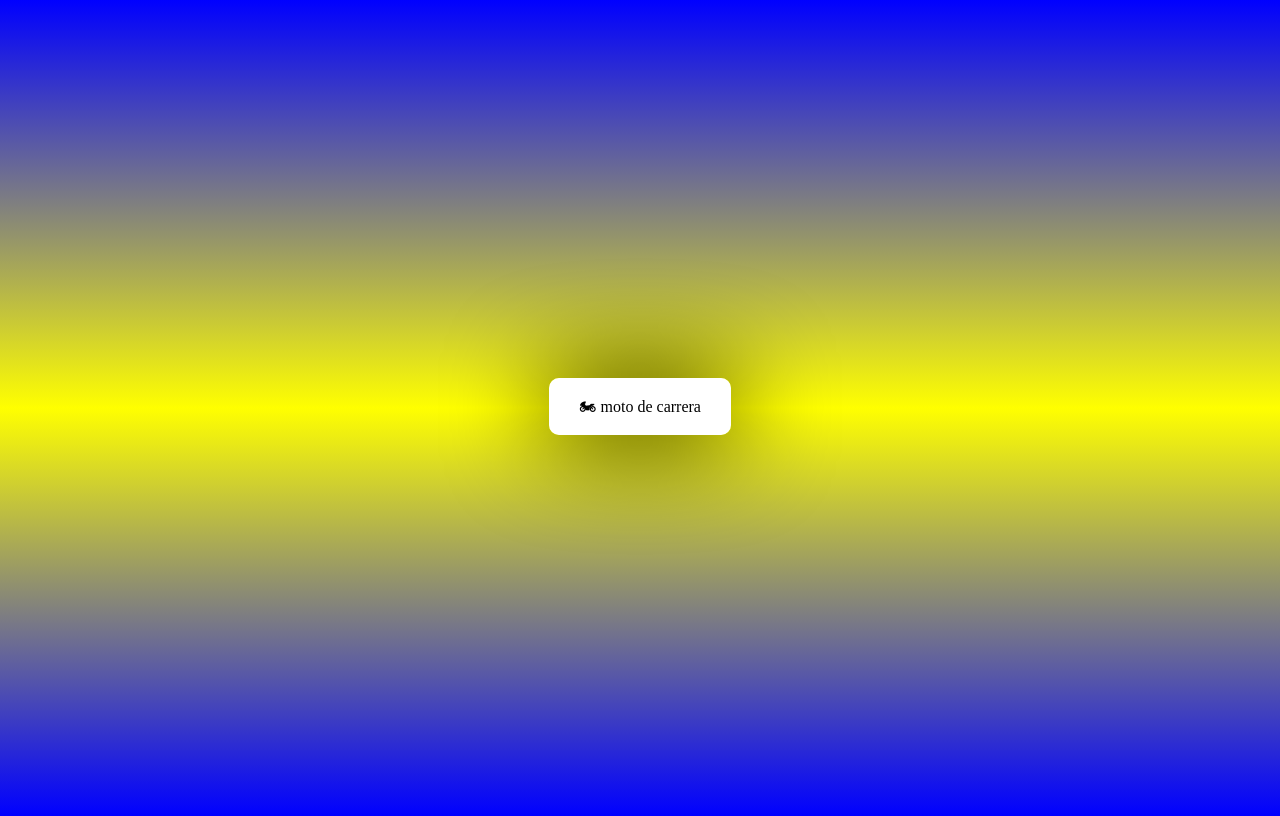
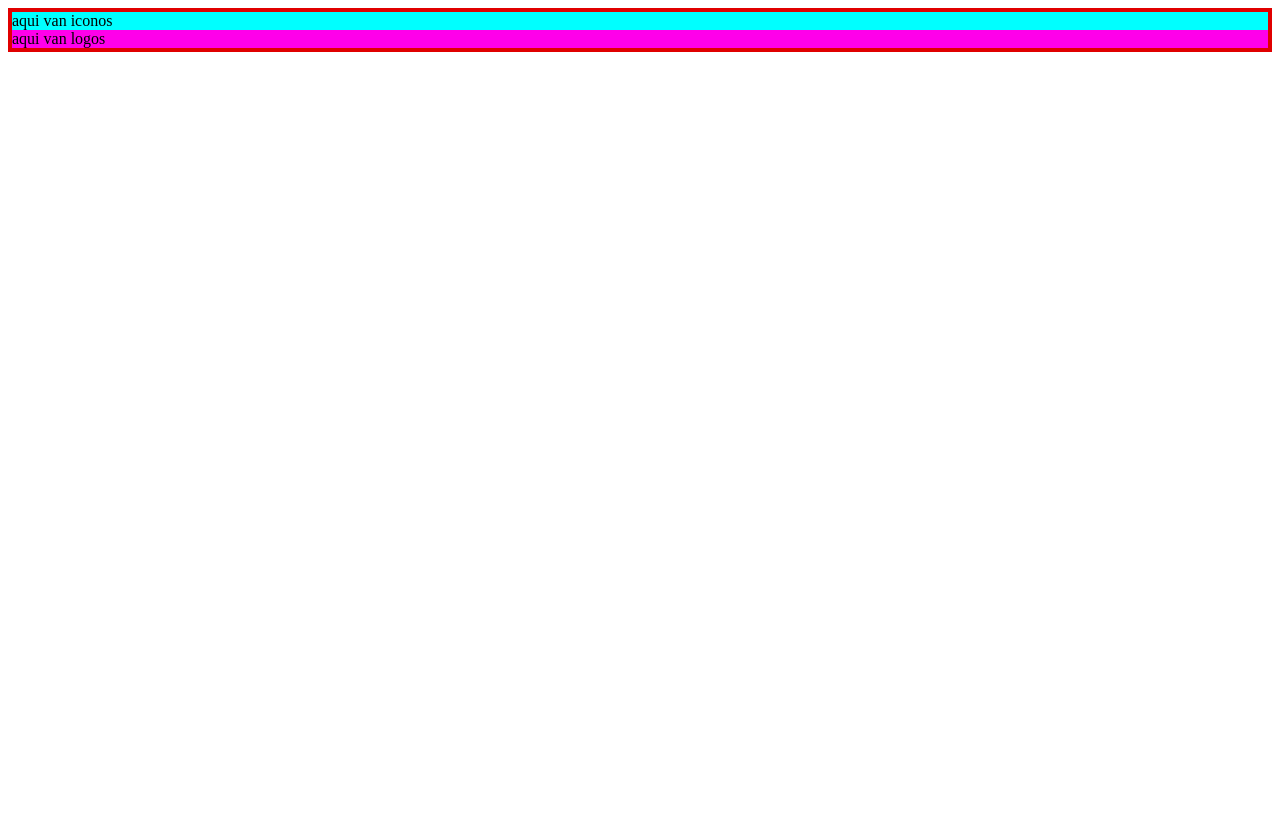
Before and after one commit to Maxi123456-bot/3Fmiprimersitio, a plain HTML site: page index.html in a window 1280 px wide. Drawn offline with Linux system fonts and the light colour scheme; files that its build step writes are made by us from their sources.

Commit message:
create index.html and styleshheets

```diff
--- /dev/null
+++ b/css/styls.css
@@ -0,0 +1,9 @@
+header{
+  border: 4px solid #e00000;
+}
+.social{
+  background-color: aqua;
+}
+.main-header{
+  background-color: #ff00ea;
+}
--- a/index.html
+++ b/index.html
@@ -7,7 +7,12 @@
 </head>
 <body>
   <div>
-    <span> 🏍 moto de carrera</span>
+    <header><div class="social">
+      aqui van iconos
+    </div>
+    <div class="main-header">aqui van logos </div></header>
+    <main></main>
+    <footer></footer>
   </div>
 </body>
 </html>
--- a/styls.css
+++ /dev/null
@@ -1,13 +0,0 @@
-body{
-  min-height: 100vh;
-  background: linear-gradient(blue, yellow,blue);
-    display:flex;
-  justify-content: center;
-  align-items: center;
-}
-span{
-  background-color: white;
-  padding: 20px 30px;
-  border-radius: 10px;
-  box-shadow: 0 0 100px black;
-}
```
